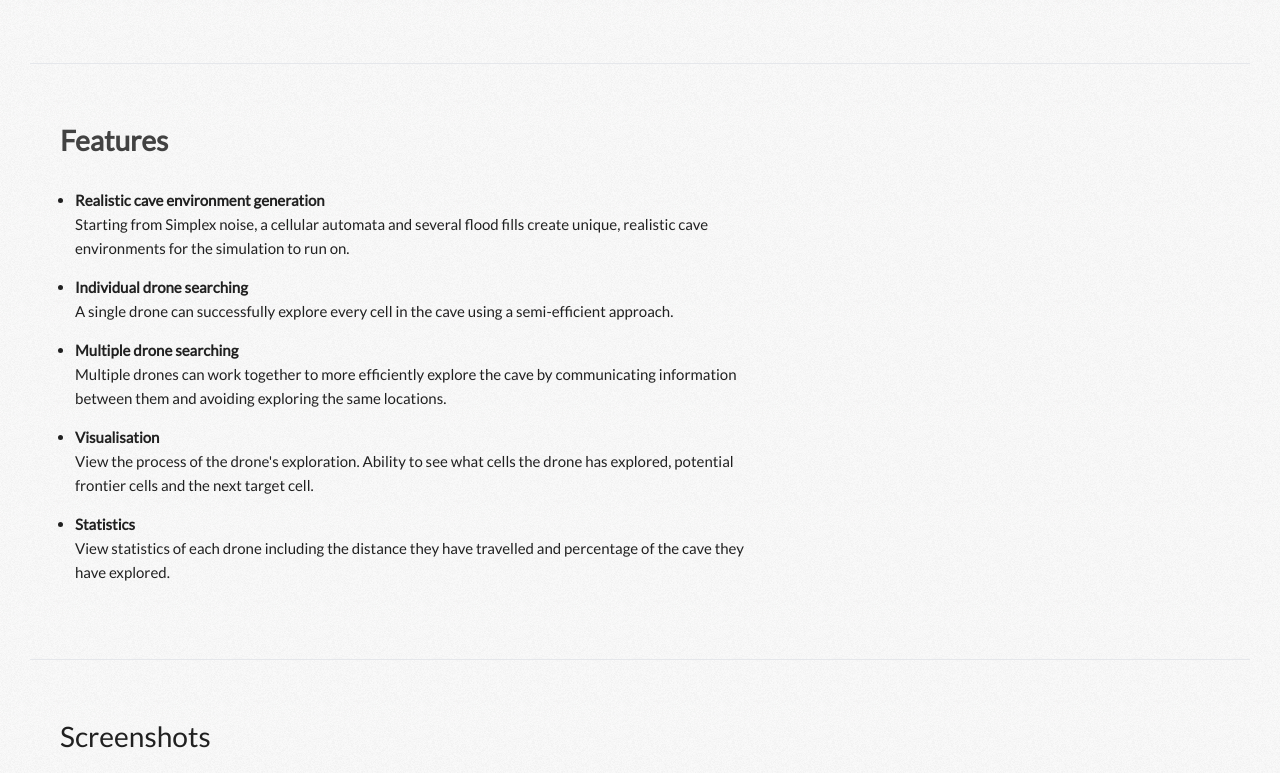
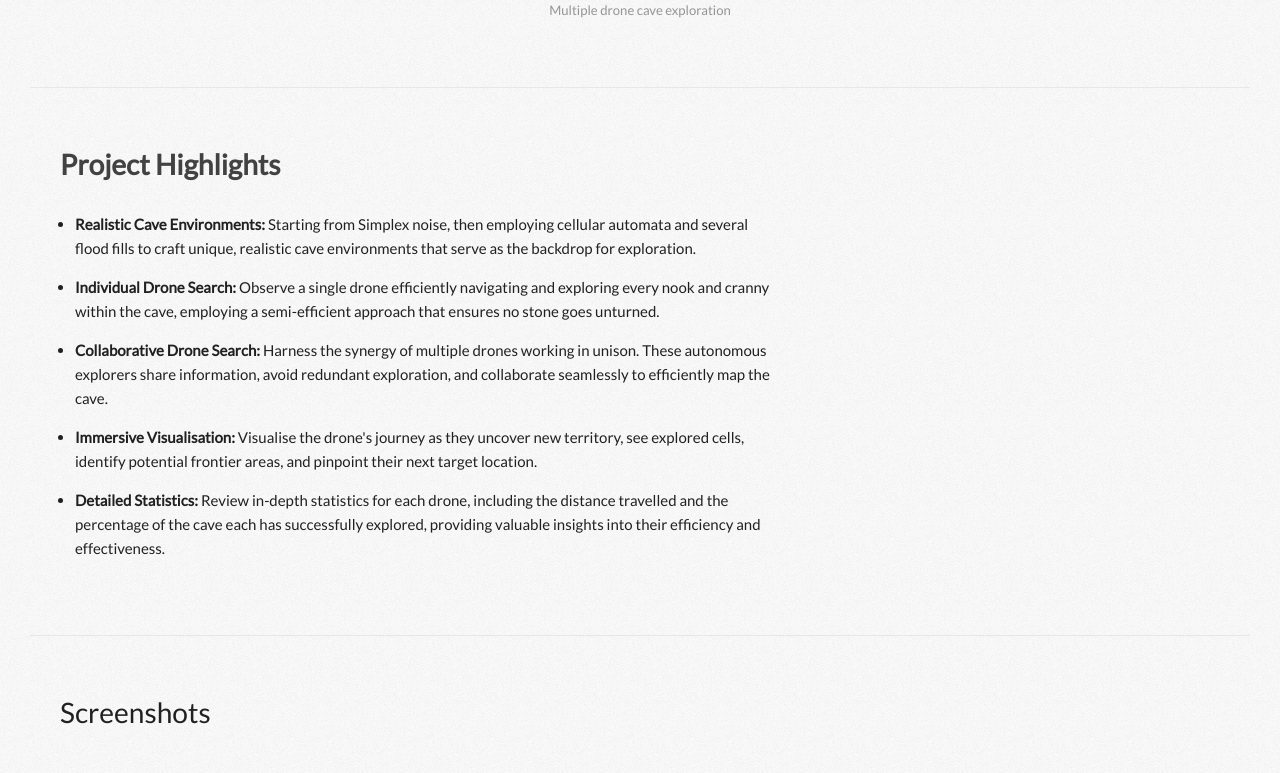
Before and after one commit to KyleGough/portfolio, a Next.js app: page /projects/cave-exploration in a window 1280 px wide. Shown: the part 1300-2073 px from the top of the page. Built offline with nearby package versions, Linux system fonts and the light colour scheme.

Commit message:
Project description and highlights rewrite

```diff
--- a/pages/projects/cave-exploration.tsx
+++ b/pages/projects/cave-exploration.tsx
@@ -28,39 +28,36 @@ const CaveExploration: React.FC<ProjectPageProps> = ({ images, project }) => (
     <Divider />
 
     <Section>
-      <h2 className="project-header">Features</h2>
+      <h2 className="project-header">Project Highlights</h2>
       <ul className="project-list max-w-reading">
-        <li className="mb-4">
-          <strong>Realistic cave environment generation</strong>
-          <br />
-          Starting from Simplex noise, a cellular automata and several flood
-          fills create unique, realistic cave environments for the simulation to
-          run on.
+        <li>
+          <strong>Realistic Cave Environments:</strong> Starting from Simplex
+          noise, then employing cellular automata and several flood fills to
+          craft unique, realistic cave environments that serve as the backdrop
+          for exploration.
         </li>
-        <li className="mb-4">
-          <strong>Individual drone searching</strong>
-          <br />A single drone can successfully explore every cell in the cave
-          using a semi-efficient approach.
+        <li>
+          <strong>Individual Drone Search:</strong> Observe a single drone
+          efficiently navigating and exploring every nook and cranny within the
+          cave, employing a semi-efficient approach that ensures no stone goes
+          unturned.
         </li>
-        <li className="mb-4">
-          <strong>Multiple drone searching</strong>
-          <br />
-          Multiple drones can work together to more efficiently explore the cave
-          by communicating information between them and avoiding exploring the
-          same locations.
+        <li>
+          <strong>Collaborative Drone Search:</strong> Harness the synergy of
+          multiple drones working in unison. These autonomous explorers share
+          information, avoid redundant exploration, and collaborate seamlessly
+          to efficiently map the cave.
         </li>
-        <li className="mb-4">
-          <strong>Visualisation</strong>
-          <br />
-          View the process of the drone&apos;s exploration. Ability to see what
-          cells the drone has explored, potential frontier cells and the next
-          target cell.
+        <li>
+          <strong>Immersive Visualisation:</strong> Visualise the drone&apos;s
+          journey as they uncover new territory, see explored cells, identify
+          potential frontier areas, and pinpoint their next target location.
         </li>
-        <li className="mb-4">
-          <strong>Statistics</strong>
-          <br />
-          View statistics of each drone including the distance they have
-          travelled and percentage of the cave they have explored.
+        <li>
+          <strong>Detailed Statistics:</strong> Review in-depth statistics for
+          each drone, including the distance travelled and the percentage of the
+          cave each has successfully explored, providing valuable insights into
+          their efficiency and effectiveness.
         </li>
       </ul>
     </Section>
--- a/pages/projects/rscbot.tsx
+++ b/pages/projects/rscbot.tsx
@@ -27,21 +27,42 @@ const RSCBot: React.FC<ProjectPageProps> = ({ images, project }) => (
     <Divider />
 
     <Section>
-      <h2 className="project-header">Features</h2>
-      <ul className="project-list">
-        <li>Fast and responsive answers to stock market queries.</li>
+      <h2 className="project-header">Project Highlights</h2>
+      <ul className="project-list max-w-reading">
         <li>
-          Hourly news briefings from a selection of the user&apos;s favourite
-          companies and sectors.
+          <strong>Swift and Precise Responses:</strong> Experience
+          lightning-fast answers to all your stock market queries, ensuring
+          you&apos;re always in the know.
         </li>
-        <li>Ability to select favourite companies and sectors.</li>
-        <li>Poll rate choice for each individual company and sector.</li>
-        <li>Extensive list of available queries.</li>
-        <li>AI to detect possible interests to the user.</li>
-        <li>Sentiment analysis on every news story recieved.</li>
-        <li>Currency conversion capabilities for USD, GBP and Euro.</li>
-        <li>Text and Voice input.</li>
-        <li>Textual, Graphic and Audio output.</li>
+        <li>
+          <strong>Tailored News Briefings:</strong> Enjoy hourly news updates on
+          your favourite companies and sectors within the FTSE 100 index,
+          keeping you well-informed about market developments.
+        </li>
+        <li>
+          <strong>Customised Preferences:</strong> Handpick your favourite
+          companies and sectors, then choose your preferred poll rate for each,
+          ensuring you receive the information that matters most to you.
+        </li>
+        <li>
+          <strong>Comprehensive Query Options:</strong> Access an extensive list
+          of available queries, making it easy to retrieve the precise
+          information you need.
+        </li>
+        <li>
+          <strong>AI-Driven Adaptation:</strong> RSCBot&apos;s AI capabilities
+          identify and adapt to your main interests in the stock market,
+          delivering a personalised trading experience that evolves with you.
+        </li>
+        <li>
+          <strong>Sentiment Analysis:</strong> Gain valuable insights into news
+          stories with sentiment analysis on every piece of information
+          received, helping you assess market sentiment.
+        </li>
+        <li>
+          <strong>Currency Conversion:</strong> Seamlessly convert between USD,
+          GBP, and Euro, simplifying your currency-related tasks.
+        </li>
       </ul>
     </Section>
 
--- a/utilities/Project.ts
+++ b/utilities/Project.ts
@@ -171,7 +171,7 @@ export const projects: Project[] = [
       ProjectFilter.WEB,
     ],
     description:
-      'An adaptable, heterogeneous IoT testbed, where I took the lead in developing the front-end user interface. This user-friendly platform empowers registered users to seamlessly upload, configure, and deploy tests and images on the testbed, all at their fingertips.',
+      'An adaptable, heterogeneous IoT testbed, where I took the lead in developing the front-end user interface. This user-friendly platform empowers registered users to seamlessly upload, configure, and deploy tests and images on the testbed.',
     skills: [
       'React',
       'JavaScript',
@@ -251,7 +251,8 @@ export const projects: Project[] = [
     link: '/projects/cave-exploration',
     filters: [ProjectFilter.CPLUSPLUS],
     description:
-      'Cave exploration is dangerous and time-consuming. This project demonstrates how swarm AI could be used in a group of autonomous flying drones to navigate and explore a cave as efficiently as possible. The project also includes random, realistic cave environment generation.',
+      "Cave exploration poses a unique set of challenges - it's both dangerous and time-consuming. This project showcases the potential of swarm AI through a fleet of autonomous flying drones, navigating and exploring caves with improved efficiency. In addition, the simulation utilises a cave environment generation system to ensure each simulation unfolds in a realistic and captivating landscape.",
+
     github: 'https://github.com/KyleGough/CS310-Dissertation',
     skills: ['C++', 'GLUT'],
     logo: logos.cplusplus,
```
